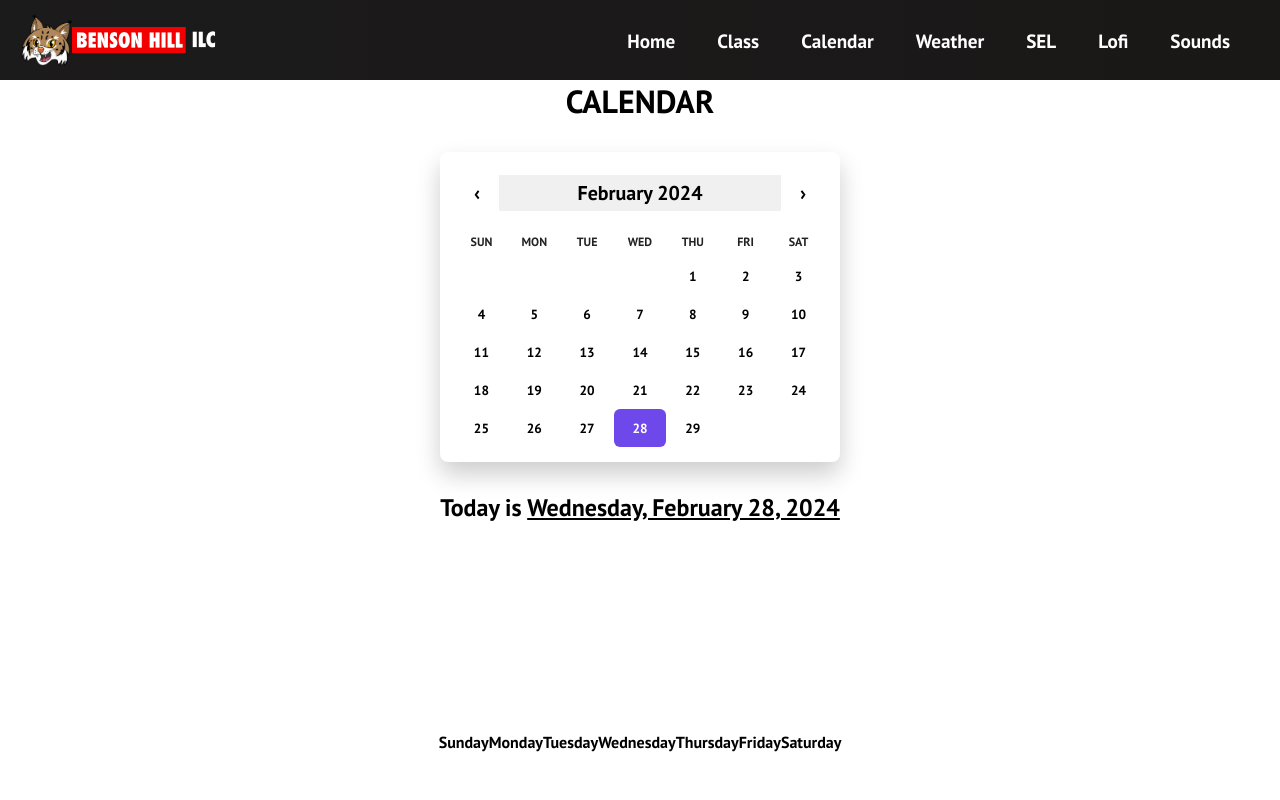
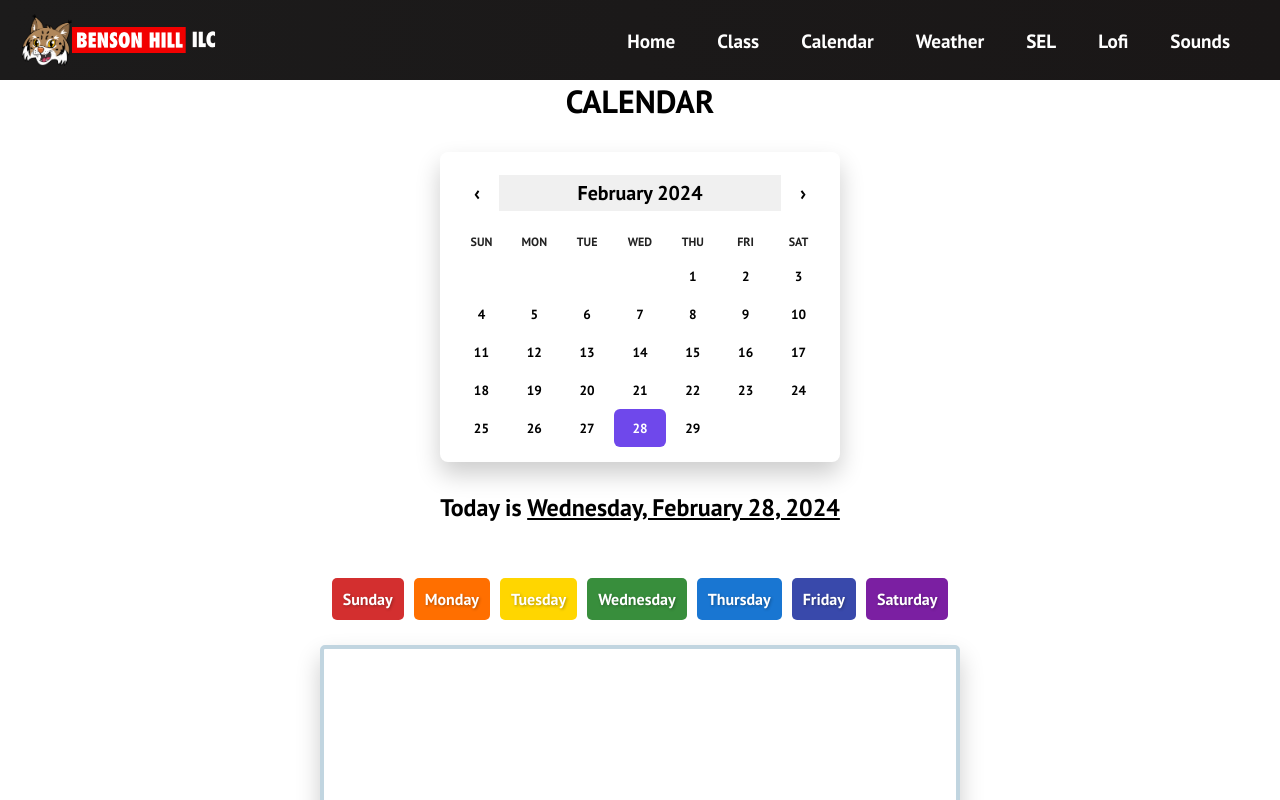
Before and after one commit to crzn24/morning-meeting-app, a React (Vite) app: page /calendar in a window 1280 px wide. Shown: the top 800 px of the page. Built offline with nearby package versions, Linux system fonts and the light colour scheme.

Commit message:
adds styling to calendar component and days of the week

```diff
--- a/src/components/pages/CalendarPage.css
+++ b/src/components/pages/CalendarPage.css
@@ -28,10 +28,10 @@
 }
 
 .calendarpage-fulldate {
-  height: 30vh;
   align-items: center;
   justify-content: center;
   font-size: 1.5rem;
+  margin-bottom: 50px;
 }
 
 .full-date-span {
@@ -39,7 +39,6 @@
 }
 
 /* REACT CALENDAR STYLING  */
-
 /* MY STYLE  */
 abbr[title] {
   text-decoration: none;
@@ -258,9 +257,61 @@ abbr[title] {
 
 /* DAYS OF THE WEEK  */
 .cal-daysofweek-container {
-display: flex;
+  display: flex;
+  margin-bottom: 20px;
 }
 
+.cal-day {
+  display: inline-block;
+  padding: 10px;
+  margin: 5px;
+  background-color: lightgray;
+  color: white;
+  text-shadow: 1px 1px 3px rgba(0, 0, 0, 0.3);
+  border: 1px solid transparent;
+  border-radius: 5px;
+  cursor: pointer;
+  transition: transform 0.3s ease-in-out;
+}
+
+.cal-day:hover {
+  transform: translateY(-10px);
+  box-shadow: 0 4px 10px rgba(0, 0, 0, 0.3);
+}
+
+.cal-sun {
+  background-color: #d32f2f;
+}
+
+.cal-mon {
+  background-color: #ff6f00;
+}
+
+.cal-tues {
+  background-color: #ffd600;
+}
+
+.cal-wed {
+  background-color: #388e3c;
+}
+
+.cal-thurs {
+background-color: #1976d2;
+}
+
+.cal-fri {
+background-color: #3949ab;
+}
+
+.cal-sat {
+background-color: #7b1fa2;
+}
+
+.cal-react-player {
+  border: 4px solid #c1d5e0;
+  border-radius: 5px;
+  box-shadow: 0 12px 24px rgba(0, 0, 0, 0.2);
+}
 .cal-react-player-wrapper {
-  padding-bottom: 20px;
+  margin-bottom: 30px;
 }
--- a/src/components/pages/CalendarPage.jsx
+++ b/src/components/pages/CalendarPage.jsx
@@ -42,13 +42,13 @@ const CalendarPage = () => {
         </div>
         <div className="calendar-daysofweek-container">
           <div className="cal-daysofweek-container">
-            <div className="cal-sun">Sunday</div>
-            <div className="cal-mon">Monday</div>
-            <div className="cal-tues">Tuesday</div>
-            <div className="cal-wed">Wednesday</div>
-            <div className="cal-thurs">Thursday</div>
-            <div className="cal-fri">Friday</div>
-            <div className="cal-sat">Saturday</div>
+            <div className="cal-day cal-sun">Sunday</div>
+            <div className="cal-day cal-mon">Monday</div>
+            <div className="cal-day cal-tues">Tuesday</div>
+            <div className="cal-day cal-wed">Wednesday</div>
+            <div className="cal-day cal-thurs">Thursday</div>
+            <div className="cal-day cal-fri">Friday</div>
+            <div className="cal-day cal-sat">Saturday</div>
           </div>
         </div>
         <div className="cal-react-player-wrapper">
```
